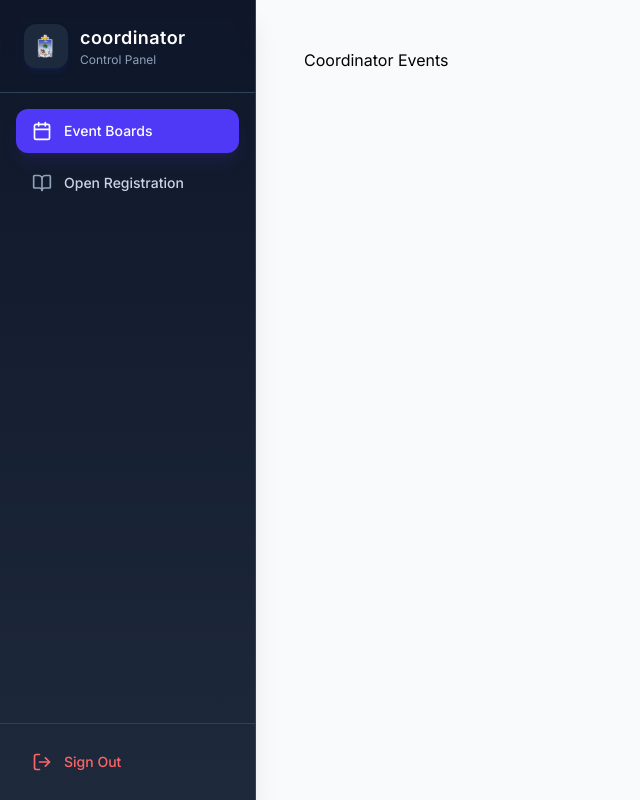
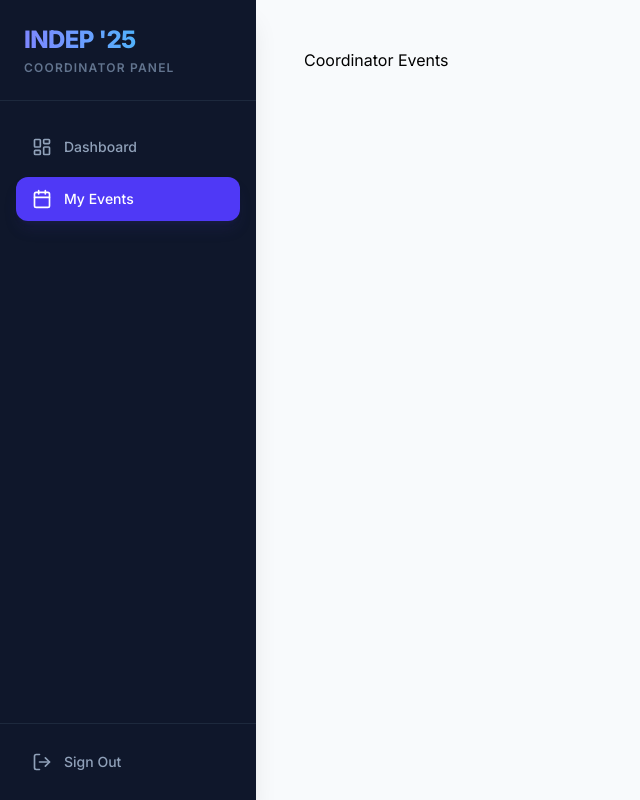
Before and after one commit to JWS-Technology/indep, a Next.js app: page /coordinator/events in a window 1280 px wide. Shown: the whole page, without its empty margins (0-640 px from the left). Built offline with nearby package versions, Linux system fonts and the light colour scheme.

Commit message:
updated sidebar

```diff
--- a/components/Coordinator/CoordinatorSidebar.tsx
+++ b/components/Coordinator/CoordinatorSidebar.tsx
@@ -1,66 +1,60 @@
 "use client";
 
-import { useState } from "react";
 import Link from "next/link";
-import { usePathname } from "next/navigation";
-
+import { usePathname, useRouter } from "next/navigation";
 import {
+    LayoutDashboard,
     Calendar,
-    BookOpen,
+    Users,
     LogOut,
-    Shield,
+    UserCog,
+    Trophy
 } from "lucide-react";
 
 export default function CoordinatorSidebar() {
     const pathname = usePathname();
+    const router = useRouter();
 
-    const navItems = [
-        { name: "Event Boards", href: "/coordinator/events", icon: Calendar },
-        { name: "Open Registration", href: "/coordinator/registration", icon: BookOpen },
+    const handleLogout = async () => {
+        try {
+            await fetch("/api/auth/logout", { method: "POST" });
+            router.push("/coordinator/login");
+        } catch (error) {
+            console.error("Logout failed", error);
+        }
+    };
+
+    const menuItems = [
+        { name: "Dashboard", href: "/coordinator/dashboard", icon: LayoutDashboard },
+        { name: "My Events", href: "/coordinator/events", icon: Calendar },
+        // { name: "Participants", href: "/coordinator/students", icon: Users },
+        // { name: "Results", href: "/coordinator/results", icon: Trophy },
+        // { name: "Profile", href: "/coordinator/profile", icon: UserCog },
     ];
 
-    const handleLogout = async () => {
-        await fetch("/api/auth/logout", { method: "POST" });
-        window.location.href = "/login";
-    };
-
     return (
-        <aside className="w-64 h-screen fixed left-0 top-0 flex flex-col
-            bg-gradient-to-b from-[#0f172a] to-[#1e293b]
-            text-white border-r border-slate-700 shadow-xl z-50">
-
-           {/* Logo */}
-<div className="p-6 border-b border-slate-700 bg-slate-900/40 backdrop-blur-sm flex items-center gap-3">
-    <div className="w-11 h-11 rounded-xl overflow-hidden shadow-md shadow-blue-900/20 bg-slate-800 flex items-center justify-center">
-        <img
-            src="/sjc_logo.png"
-            alt="Coordinator Logo"
-            className="w-10 h-10 object-contain"
-        />
-    </div>
-
-    <div>
-        <h1 className="font-semibold text-lg tracking-wide">coordinator</h1>
-        <p className="text-xs text-slate-400">Control Panel</p>
-    </div>
-</div>
-
+        <aside className="fixed left-0 top-0 h-screen w-64 bg-slate-900 text-white flex flex-col shadow-xl z-50">
+            {/* Logo Area */}
+            <div className="p-6 border-b border-slate-800">
+                <h1 className="text-2xl font-black text-transparent bg-clip-text bg-gradient-to-r from-indigo-400 to-cyan-400 tracking-tight">
+                    INDEP '25
+                </h1>
+                <p className="text-xs text-slate-500 mt-1 uppercase tracking-widest font-semibold">Coordinator Panel</p>
+            </div>
 
             {/* Navigation */}
-            <nav className="flex-1 p-4 space-y-2 overflow-y-auto custom-scrollbar">
-                {navItems.map((item) => {
+            <nav className="flex-1 px-4 py-6 space-y-2">
+                {menuItems.map((item) => {
                     const Icon = item.icon;
-                    const isActive = item.href === pathname;
-
+                    const isActive = pathname === item.href;
                     return (
                         <Link
-                            key={item.name}
+                            key={item.href}
                             href={item.href}
-                            className={`flex items-center gap-3 px-4 py-3 rounded-xl transition-all duration-200 group ${
-                                isActive
-                                    ? "bg-indigo-600 text-white shadow-lg shadow-indigo-900/30"
-                                    : "text-slate-300 hover:bg-slate-800 hover:text-white"
-                            }`}
+                            className={`flex items-center gap-3 px-4 py-3 rounded-xl transition-all duration-200 group ${isActive
+                                ? "bg-indigo-600 text-white shadow-lg shadow-indigo-900/20"
+                                : "text-slate-400 hover:bg-slate-800 hover:text-white"
+                                }`}
                         >
                             <Icon size={20} className={isActive ? "text-white" : "text-slate-400 group-hover:text-white"} />
                             <span className="font-medium text-sm">{item.name}</span>
@@ -69,19 +63,16 @@ export default function CoordinatorSidebar() {
                 })}
             </nav>
 
-            {/* Logout */}
-            <div className="p-4 border-t border-slate-700">
+            {/* User / Logout */}
+            <div className="p-4 border-t border-slate-800">
                 <button
                     onClick={handleLogout}
-                    className="flex items-center gap-3 px-4 py-3 w-full rounded-xl
-                               text-red-400 hover:bg-red-600/10 hover:text-red-300
-                               transition-colors"
+                    className="flex items-center gap-3 px-4 py-3 w-full rounded-xl text-slate-400 hover:bg-red-900/20 hover:text-red-400 transition-all"
                 >
                     <LogOut size={20} />
                     <span className="font-medium text-sm">Sign Out</span>
                 </button>
             </div>
-
         </aside>
     );
 }
```
